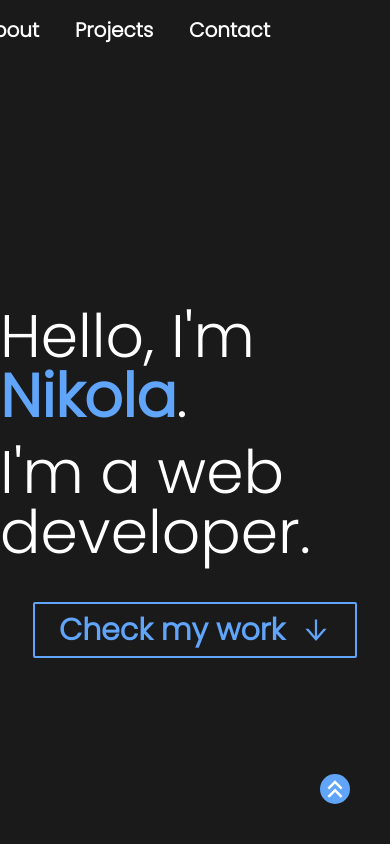
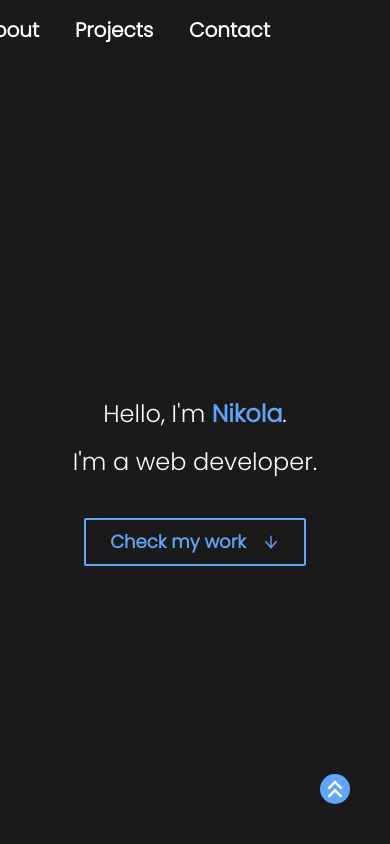
Before and after one commit to Joksa132/portfolio, a Next.js app: page / in a window 390 px wide. Shown: the top 844 px of the page. Built offline with nearby package versions, Linux system fonts and the light colour scheme.

Commit message:
make home section responsive

```diff
--- a/components/HomeSection.tsx
+++ b/components/HomeSection.tsx
@@ -17,7 +17,11 @@ export default function HomeSection({ setActiveLink, sectionRefs }: Props) {
   };
 
   return (
-    <div className="flex flex-col items-center justify-center h-screen text-6xl gap-4" id='home' ref={sectionRefs.home}>
+    <div className="flex flex-col items-center justify-center h-screen text-6xl gap-4
+    max-[900px]:text-4xl max-sm:text-4xl max-[500px]:text-3xl max-[390px]:text-2xl"
+      id='home'
+      ref={sectionRefs.home}
+    >
       <span className="text-left-animation">Hello, I'm <span className="text-blue-400 font-bold">Nikola</span>.</span>
       <span className="text-right-animation mb-6">I'm a web developer.</span>
       <button
@@ -28,7 +32,8 @@ export default function HomeSection({ setActiveLink, sectionRefs }: Props) {
           before:top-0 before:bottom-0 after:top-0 after:bottom-0
           before:right-full before:left-0
           after:right-0 after:left-full
-          hover:before:right-1/2 hover:after:left-1/2 hover:text-white"
+          hover:before:right-1/2 hover:after:left-1/2 hover:text-white
+          max-md:text-2xl max-[400px]:text-lg"
         onClick={handleHeroButtonClick}
       >
         Check my work <AiOutlineArrowDown />
```
